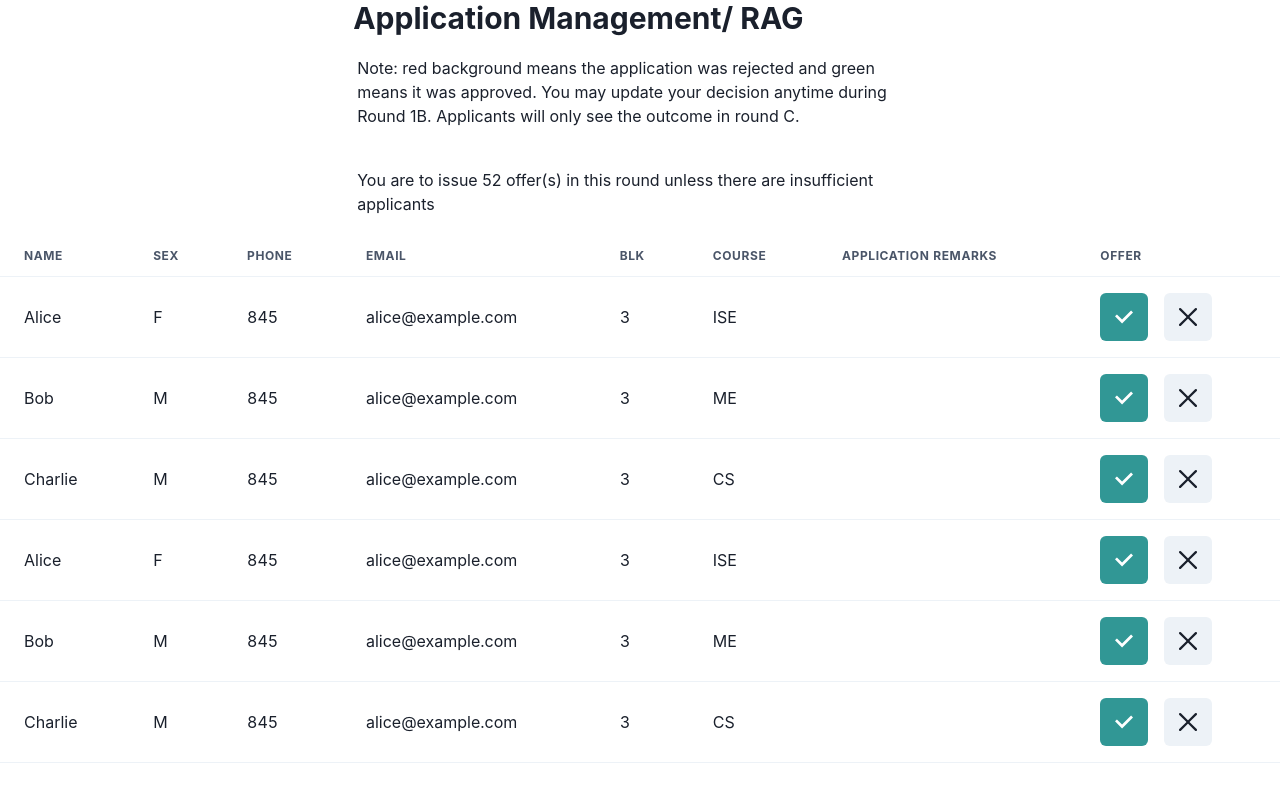
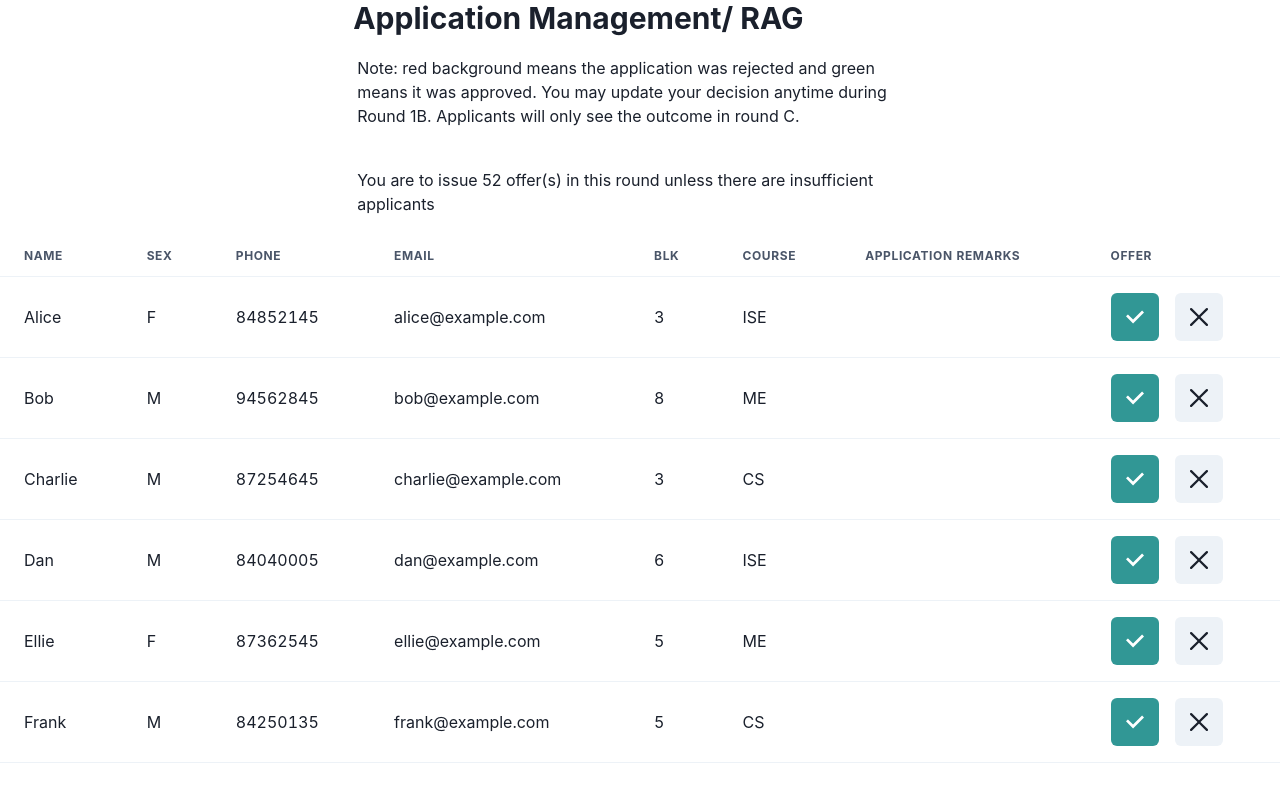
Before and after one commit to vin071/Rzone3.0, a React (Create React App) app: page / in a window 1280 px wide. Built offline with nearby package versions, Linux system fonts and the light colour scheme.

Commit message:
modified dummy data

```diff
--- a/src/pages/manage_application.js
+++ b/src/pages/manage_application.js
@@ -86,7 +86,7 @@ class MyTable extends React.Component {
 
         {this.props.data.map((row, index) => (
           // <ButtonGroup variant="ghost" id={row.name}>
-          <Tr className="clickable" key={index} styles={{display:"block"}}>
+          <Tr className="clickable" key={index} styles={{display:"block", backgroundColor: row.offer == 1 ? "teal" : "white"}}>
             <Td>{row.name}</Td>
             <Td>{row.sex}</Td>
             <Td>{row.phone}</Td>
@@ -128,12 +128,12 @@ class Manage_application extends React.Component {
   const curr_cca = "RAG";
   const num_slots = 52;
   const data = [
-    { id: "1", name: 'Alice', sex: "F", phone:845, email: 'alice@example.com', blk: 3, course:"ISE", app_remark: "", offer:0 },
-    { id: "2", name: 'Bob', sex: "M", phone:845, email: 'alice@example.com', blk: 3, course:"ME", app_remark: "", offer:0 },
-    { id: "3", name: 'Charlie', sex: "M", phone:845, email: 'alice@example.com', blk: 3, course:"CS", app_remark: "", offer:0 },
-    { id: "4", name: 'Alice', sex: "F", phone:845, email: 'alice@example.com', blk: 3, course:"ISE", app_remark: "", offer:0 },
-    { id: "5", name: 'Bob', sex: "M", phone:845, email: 'alice@example.com', blk: 3, course:"ME", app_remark: "", offer:0 },
-    { id: "6", name: 'Charlie', sex: "M", phone:845, email: 'alice@example.com', blk: 3, course:"CS", app_remark: "", offer:0 }
+    { id: "1", name: 'Alice', sex: "F", phone:84852145, email: 'alice@example.com', blk: 3, course:"ISE", app_remark: "", offer:0 },
+    { id: "2", name: 'Bob', sex: "M", phone:94562845, email: 'bob@example.com', blk: 8, course:"ME", app_remark: "", offer:1 },
+    { id: "3", name: 'Charlie', sex: "M", phone:87254645, email: 'charlie@example.com', blk: 3, course:"CS", app_remark: "", offer:0 },
+    { id: "4", name: 'Dan', sex: "M", phone:84040005, email: 'dan@example.com', blk: 6, course:"ISE", app_remark: "", offer:0 },
+    { id: "5", name: 'Ellie', sex: "F", phone:87362545, email: 'ellie@example.com', blk: 5, course:"ME", app_remark: "", offer:1 },
+    { id: "6", name: 'Frank', sex: "M", phone:84250135, email: 'frank@example.com', blk: 5, course:"CS", app_remark: "", offer:0 }
   ];
   // 2. Wrap ChakraProvider at the root of your app
   return (
```
